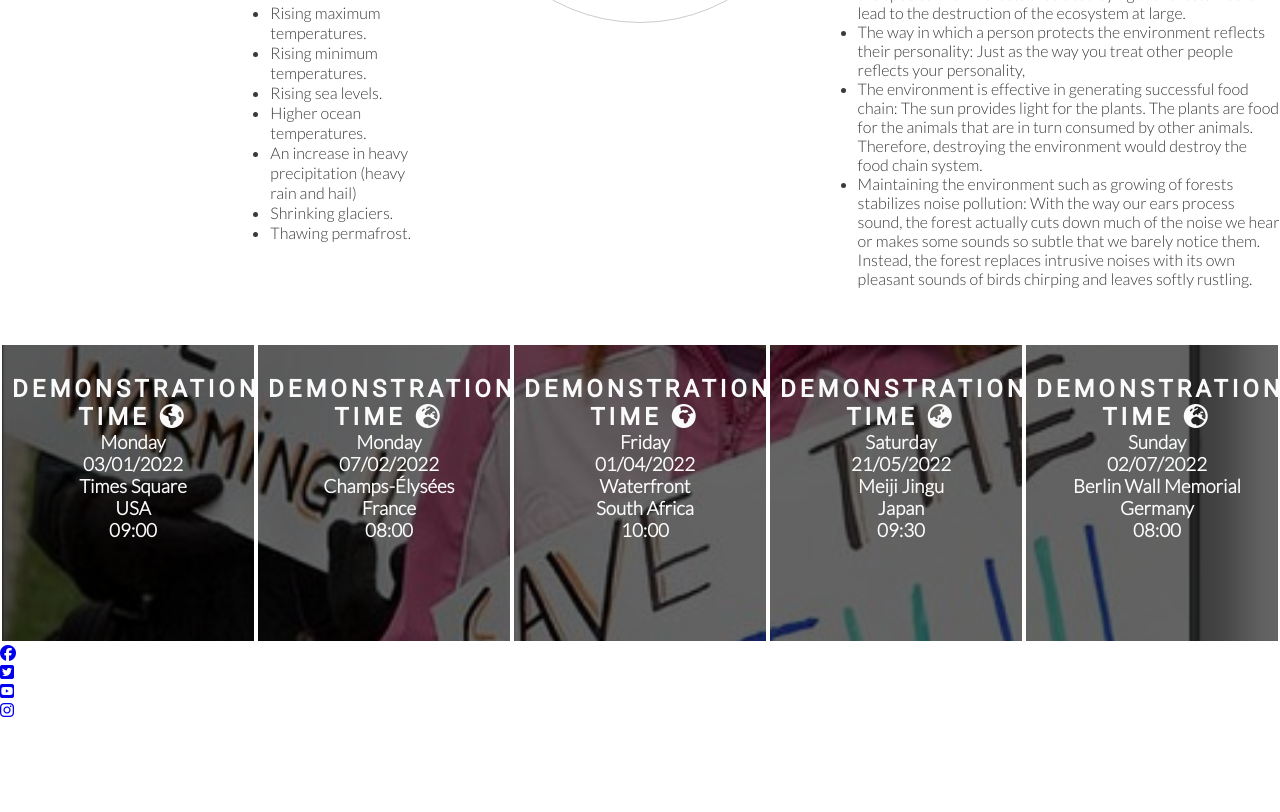
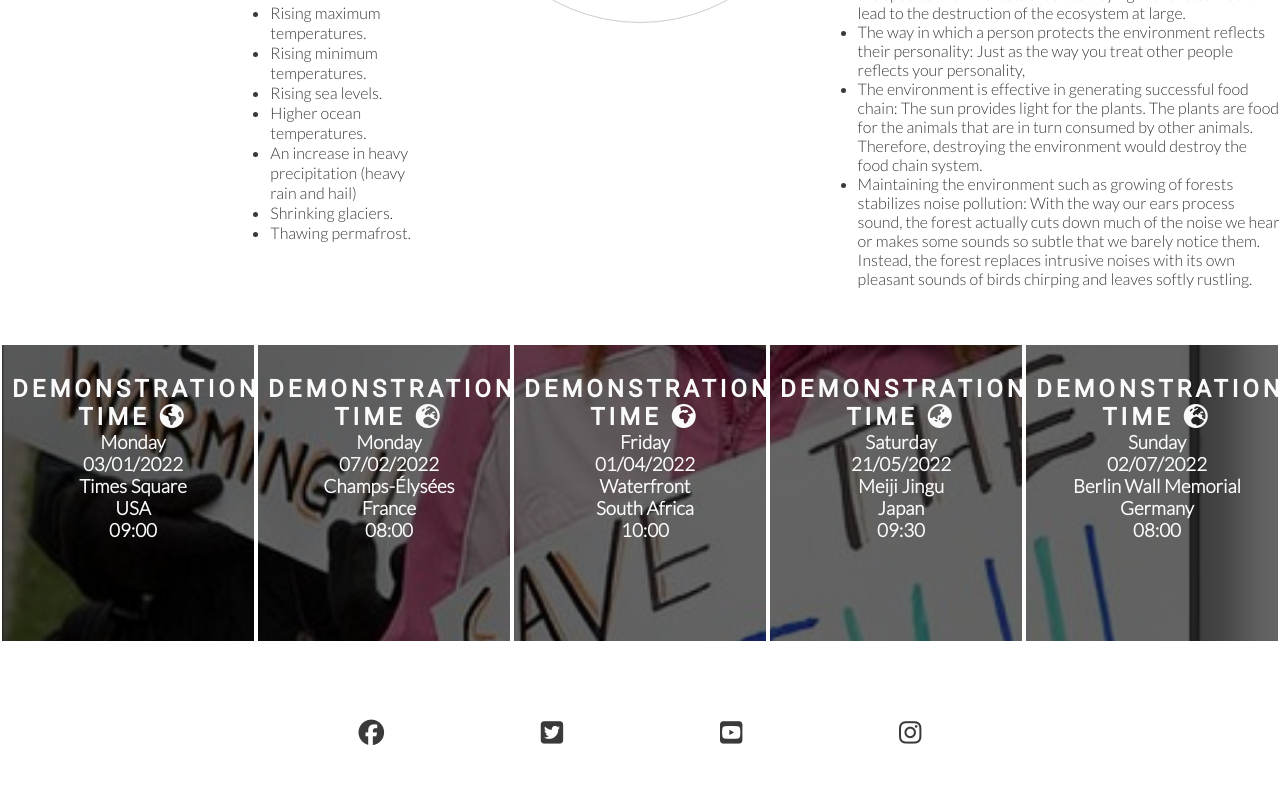
Before and after one commit to WisamTa/Claimat-change, a plain HTML site: page index.html in a window 1280 px wide. Shown: the part 1172-1984 px from the top of the page. Before the commit the page ends 1891 px from the top, so only its background shows below. Drawn offline with Linux system fonts and the light colour scheme; grey boxes are pictures that could not be loaded.

Commit message:
Style social media icons

```diff
--- a/assets/css/style.css
+++ b/assets/css/style.css
@@ -193,3 +193,23 @@
     color: #fafafa;
 
 }
+
+#footer {
+    height: 150px;
+
+}
+.social-media-networks {
+    text-align: center;
+}
+
+.social-media-networks > li {
+    display: inline;
+}
+
+
+.social-media-networks i {
+    font-size: 160%;
+    margin: 1%;
+    padding: 5%;
+    color: #3a3a3a;
+}
--- a/index.html
+++ b/index.html
@@ -131,7 +131,7 @@
             <h3>08:00</h3>
      </section>
 <footer>
-    <ul>
+    <ul class="social-media-networks">
         <li>
             <a href="https://facebook.com" target="_blank" rel="noopener"
             aria-label="Visit our Facebook page (opens in a new tab)"><i class="fab fa-facebook"></i></a>
```
